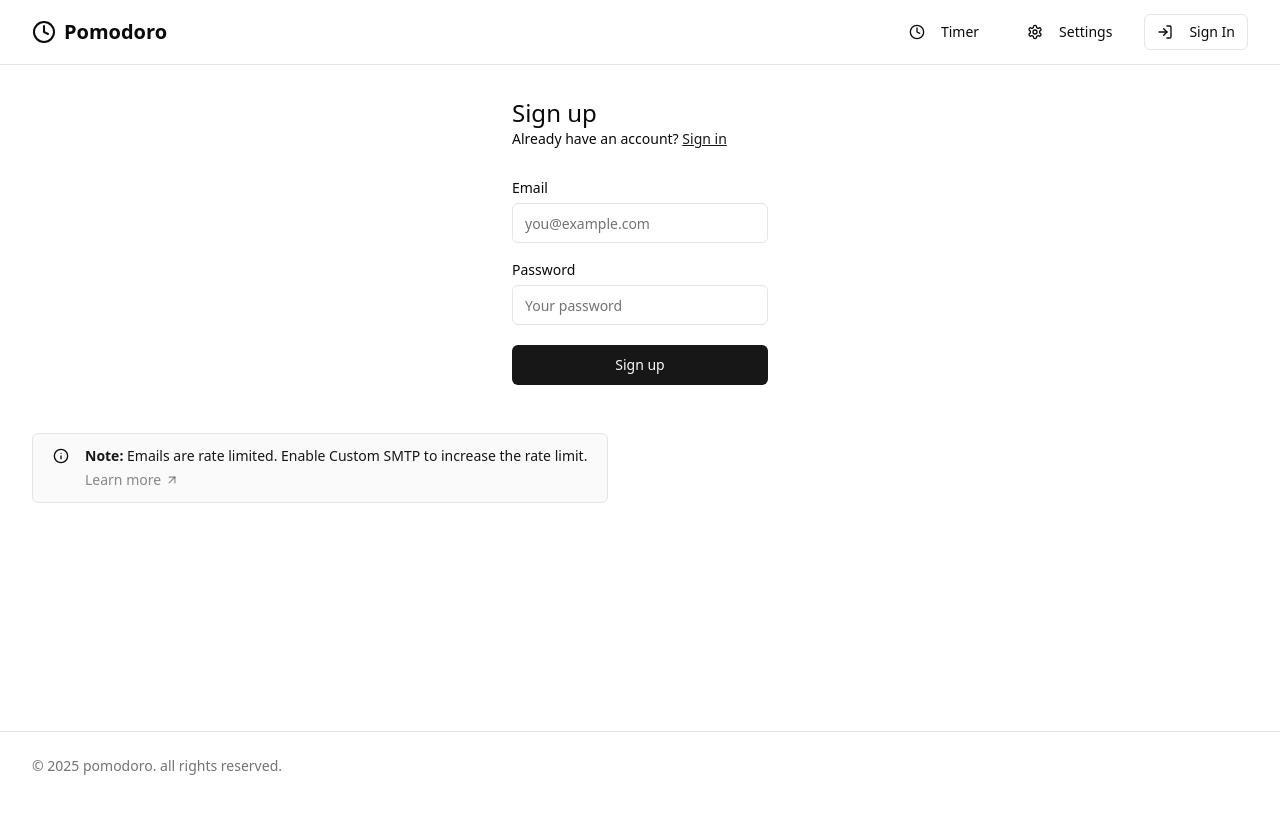
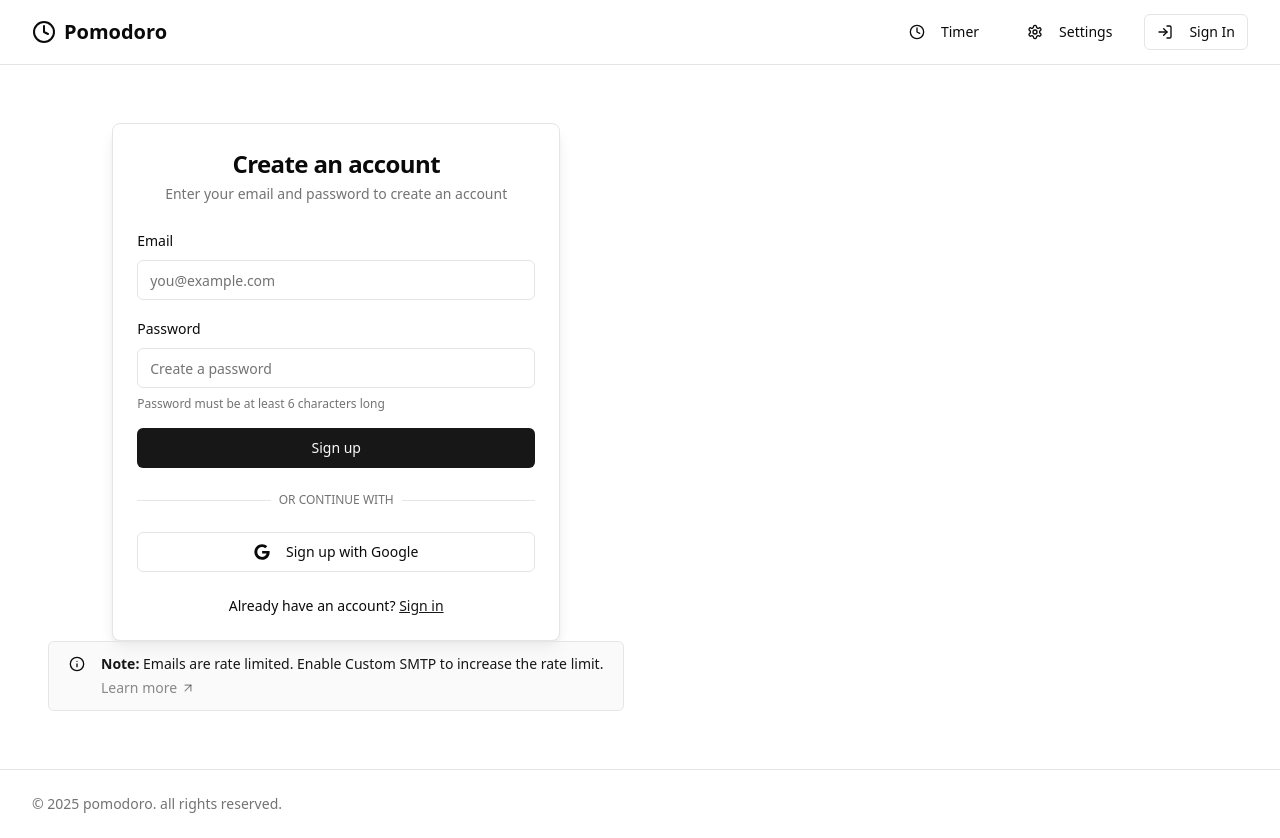
Before and after one commit to abdiel-vega/pomodoro_timer, a Next.js app: page /sign-up in a window 1280 px wide. Before the commit the page ends 800 px from the top, so only its background shows below. Built offline with nearby package versions, Linux system fonts and the light colour scheme; no server answers.

Commit message:
working on auth

```diff
--- a/app/(auth-pages)/sign-in/page.tsx
+++ b/app/(auth-pages)/sign-in/page.tsx
@@ -3,42 +3,92 @@ import { FormMessage, Message } from "@/components/form-message";
 import { SubmitButton } from "@/components/submit-button";
 import { Input } from "@/components/ui/input";
 import { Label } from "@/components/ui/label";
+import { Button } from "@/components/ui/button";
 import Link from "next/link";
+import { Card, CardContent, CardDescription, CardFooter, CardHeader, CardTitle } from "@/components/ui/card";
+import { Separator } from "@/components/ui/separator";
 
 export default async function Login(props: { searchParams: Promise<Message> }) {
   const searchParams = await props.searchParams;
+
   return (
-    <form className="flex-1 flex flex-col min-w-64">
-      <h1 className="text-2xl font-medium">Sign in</h1>
-      <p className="text-sm text-foreground">
-        Don't have an account?{" "}
-        <Link className="text-foreground font-medium underline" href="/sign-up">
-          Sign up
-        </Link>
-      </p>
-      <div className="flex flex-col gap-2 [&>input]:mb-3 mt-8">
+    <div className="flex-1 flex flex-col items-center justify-center min-h-[80vh] p-4">
+      <Card className="w-full max-w-md shadow-lg">
+        <CardHeader className="space-y-1 text-center">
+          <CardTitle className="text-2xl font-bold">Sign in</CardTitle>
+          <CardDescription>
+            Enter your credentials to access your account
+          </CardDescription>
+        </CardHeader>
+        <CardContent>
+          <form className="flex flex-col space-y-4">
+            <div className="space-y-2">
               <Label htmlFor="email">Email</Label>
-        <Input name="email" placeholder="you@example.com" required />
+              <Input
+                id="email"
+                name="email"
+                placeholder="you@example.com"
+                type="email"
+                required
+              />
+            </div>
+            <div className="space-y-2">
               <div className="flex justify-between items-center">
                 <Label htmlFor="password">Password</Label>
                 <Link
-            className="text-xs text-foreground underline"
+                  className="text-xs text-primary underline hover:text-primary/90"
                   href="/forgot-password"
                 >
                   Forgot Password?
                 </Link>
               </div>
               <Input
+                id="password"
                 type="password"
                 name="password"
                 placeholder="Your password"
                 required
               />
-        <SubmitButton pendingText="Signing In..." formAction={signInAction}>
-          Sign in
+            </div>
+            <SubmitButton
+              pendingText="Signing In..."
+              formAction={signInAction}
+              className="w-full"
+            >
+              Sign in with Email
             </SubmitButton>
             <FormMessage message={searchParams} />
+          </form>
+
+          <div className="relative my-6">
+            <div className="absolute inset-0 flex items-center">
+              <span className="w-full border-t" />
             </div>
+            <div className="relative flex justify-center text-xs uppercase">
+              <span className="bg-background px-2 text-muted-foreground">
+                Or continue with
+              </span>
+            </div>
+          </div>
+
+          <form action="/auth/google" method="post">
+            <Button type="submit" variant="outline" className="w-full">
+              <svg className="mr-2 h-4 w-4" aria-hidden="true" focusable="false" data-prefix="fab" data-icon="google" role="img" xmlns="http://www.w3.org/2000/svg" viewBox="0 0 488 512">
+                <path fill="currentColor" d="M488 261.8C488 403.3 391.1 504 248 504 110.8 504 0 393.2 0 256S110.8 8 248 8c66.8 0 123 24.5 166.3 64.9l-67.5 64.9C258.5 52.6 94.3 116.6 94.3 256c0 86.5 69.1 156.6 153.7 156.6 98.2 0 135-70.4 140.8-106.9H248v-85.3h236.1c2.3 12.7 3.9 24.9 3.9 41.4z"></path>
+              </svg>
+              Sign in with Google
+            </Button>
           </form>
+        </CardContent>
+        <CardFooter className="flex flex-col space-y-4">
+          <div className="text-center text-sm">
+            Don't have an account?{" "}
+            <Link className="text-primary underline hover:text-primary/90" href="/sign-up">
+              Sign up
+            </Link>
+          </div>
+        </CardFooter>
+      </Card>
+    </div>
   );
 }
--- a/app/(auth-pages)/sign-up/page.tsx
+++ b/app/(auth-pages)/sign-up/page.tsx
@@ -3,49 +3,91 @@ import { FormMessage, Message } from "@/components/form-message";
 import { SubmitButton } from "@/components/submit-button";
 import { Input } from "@/components/ui/input";
 import { Label } from "@/components/ui/label";
+import { Button } from "@/components/ui/button";
 import Link from "next/link";
+import { Card, CardContent, CardDescription, CardFooter, CardHeader, CardTitle } from "@/components/ui/card";
 import { SmtpMessage } from "../smtp-message";
 
 export default async function Signup(props: {
   searchParams: Promise<Message>;
 }) {
   const searchParams = await props.searchParams;
-  if ("message" in searchParams) {
-    return (
-      <div className="w-full flex-1 flex items-center h-screen sm:max-w-md justify-center gap-2 p-4">
-        <FormMessage message={searchParams} />
-      </div>
-    );
-  }
 
   return (
-    <>
-      <form className="flex flex-col min-w-64 max-w-64 mx-auto">
-        <h1 className="text-2xl font-medium">Sign up</h1>
-        <p className="text-sm text text-foreground">
-          Already have an account?{" "}
-          <Link className="text-primary font-medium underline" href="/sign-in">
-            Sign in
-          </Link>
-        </p>
-        <div className="flex flex-col gap-2 [&>input]:mb-3 mt-8">
-          <Label htmlFor="email">Email</Label>
-          <Input name="email" placeholder="you@example.com" required />
-          <Label htmlFor="password">Password</Label>
-          <Input
-            type="password"
-            name="password"
-            placeholder="Your password"
-            minLength={6}
-            required
-          />
-          <SubmitButton formAction={signUpAction} pendingText="Signing up...">
-            Sign up
-          </SubmitButton>
-          <FormMessage message={searchParams} />
-        </div>
-      </form>
+    <div className="flex-1 flex flex-col items-center justify-center min-h-[80vh] p-4">
+      <Card className="w-full max-w-md shadow-lg">
+        <CardHeader className="space-y-1 text-center">
+          <CardTitle className="text-2xl font-bold">Create an account</CardTitle>
+          <CardDescription>
+            Enter your email and password to create an account
+          </CardDescription>
+        </CardHeader>
+        <CardContent>
+          <form className="flex flex-col space-y-4" action="/sign-up/confirmation">
+            <div className="space-y-2">
+              <Label htmlFor="email">Email</Label>
+              <Input
+                id="email"
+                name="email"
+                placeholder="you@example.com"
+                type="email"
+                required
+              />
+            </div>
+            <div className="space-y-2">
+              <Label htmlFor="password">Password</Label>
+              <Input
+                id="password"
+                type="password"
+                name="password"
+                placeholder="Create a password"
+                minLength={6}
+                required
+              />
+              <p className="text-xs text-muted-foreground">
+                Password must be at least 6 characters long
+              </p>
+            </div>
+            <SubmitButton
+              formAction={signUpAction}
+              pendingText="Signing up..."
+              className="w-full"
+            >
+              Sign up
+            </SubmitButton>
+            <FormMessage message={searchParams} />
+          </form>
+
+          <div className="relative my-6">
+            <div className="absolute inset-0 flex items-center">
+              <span className="w-full border-t" />
+            </div>
+            <div className="relative flex justify-center text-xs uppercase">
+              <span className="bg-background px-2 text-muted-foreground">
+                Or continue with
+              </span>
+            </div>
+          </div>
+
+          <form action="/auth/google" method="post">
+            <Button type="submit" variant="outline" className="w-full">
+              <svg className="mr-2 h-4 w-4" aria-hidden="true" focusable="false" data-prefix="fab" data-icon="google" role="img" xmlns="http://www.w3.org/2000/svg" viewBox="0 0 488 512">
+                <path fill="currentColor" d="M488 261.8C488 403.3 391.1 504 248 504 110.8 504 0 393.2 0 256S110.8 8 248 8c66.8 0 123 24.5 166.3 64.9l-67.5 64.9C258.5 52.6 94.3 116.6 94.3 256c0 86.5 69.1 156.6 153.7 156.6 98.2 0 135-70.4 140.8-106.9H248v-85.3h236.1c2.3 12.7 3.9 24.9 3.9 41.4z"></path>
+              </svg>
+              Sign up with Google
+            </Button>
+          </form>
+        </CardContent>
+        <CardFooter className="flex flex-col space-y-4">
+          <div className="text-center text-sm">
+            Already have an account?{" "}
+            <Link className="text-primary underline hover:text-primary/90" href="/sign-in">
+              Sign in
+            </Link>
+          </div>
+        </CardFooter>
+      </Card>
       <SmtpMessage />
-    </>
+    </div>
   );
 }
--- a/app/auth/callback/route.ts
+++ b/app/auth/callback/route.ts
@@ -1,24 +1,30 @@
 import { createClient } from "@/utils/supabase/server";
 import { NextResponse } from "next/server";
 
-export async function GET(request: Request) {
-  // The `/auth/callback` route is required for the server-side auth flow implemented
-  // by the SSR package. It exchanges an auth code for the user's session.
-  // https://supabase.com/docs/guides/auth/server-side/nextjs
+export async function POST(request: Request) {
   const requestUrl = new URL(request.url);
-  const code = requestUrl.searchParams.get("code");
-  const origin = requestUrl.origin;
-  const redirectTo = requestUrl.searchParams.get("redirect_to")?.toString();
+  const supabase = await createClient();
 
-  if (code) {
-    const supabase = await createClient();
-    await supabase.auth.exchangeCodeForSession(code);
+  // Get the URL for the Google OAuth sign-in
+  const { data, error } = await supabase.auth.signInWithOAuth({
+    provider: 'google',
+    options: {
+      redirectTo: `${requestUrl.origin}/auth/callback`,
+    },
+  });
+
+  if (error) {
+    return NextResponse.redirect(
+      `${requestUrl.origin}/sign-in?error=${encodeURIComponent(error.message)}`,
+      {
+        // a 301 status is required to redirect from a POST to a GET route
+        status: 301,
+      }
+    );
   }
 
-  if (redirectTo) {
-    return NextResponse.redirect(`${origin}${redirectTo}`);
-  }
-
-  // URL to redirect to after sign up process completes
-  return NextResponse.redirect(`${origin}/protected`);
+  return NextResponse.redirect(data.url, {
+    // a 301 status is required to redirect from a POST to a GET route
+    status: 301,
+  });
 }
--- /dev/null
+++ b/components/ui/separator.tsx
@@ -0,0 +1,31 @@
+"use client"
+
+import * as React from "react"
+import * as SeparatorPrimitive from "@radix-ui/react-separator"
+
+import { cn } from "@/lib/utils"
+
+const Separator = React.forwardRef<
+  React.ElementRef<typeof SeparatorPrimitive.Root>,
+  React.ComponentPropsWithoutRef<typeof SeparatorPrimitive.Root>
+>(
+  (
+    { className, orientation = "horizontal", decorative = true, ...props },
+    ref
+  ) => (
+    <SeparatorPrimitive.Root
+      ref={ref}
+      decorative={decorative}
+      orientation={orientation}
+      className={cn(
+        "shrink-0 bg-border",
+        orientation === "horizontal" ? "h-[1px] w-full" : "h-full w-[1px]",
+        className
+      )}
+      {...props}
+    />
+  )
+)
+Separator.displayName = SeparatorPrimitive.Root.displayName
+
+export { Separator }
--- a/package.json
+++ b/package.json
@@ -13,6 +13,7 @@
     "@radix-ui/react-label": "^2.1.2",
     "@radix-ui/react-progress": "^1.1.2",
     "@radix-ui/react-select": "^2.1.6",
+    "@radix-ui/react-separator": "^1.1.2",
     "@radix-ui/react-slider": "^1.2.3",
     "@radix-ui/react-slot": "^1.1.2",
     "@radix-ui/react-switch": "^1.1.3",
```
Also changed, not shown: app/(auth-pages)/sign-up/confirmation/page.tsx (added, +33 -0 lines), app/actions.ts (+2 -5 lines), 1 other file (tests, documents, lock files or other folders). Lines whose indentation alone changed are shown as unchanged.
